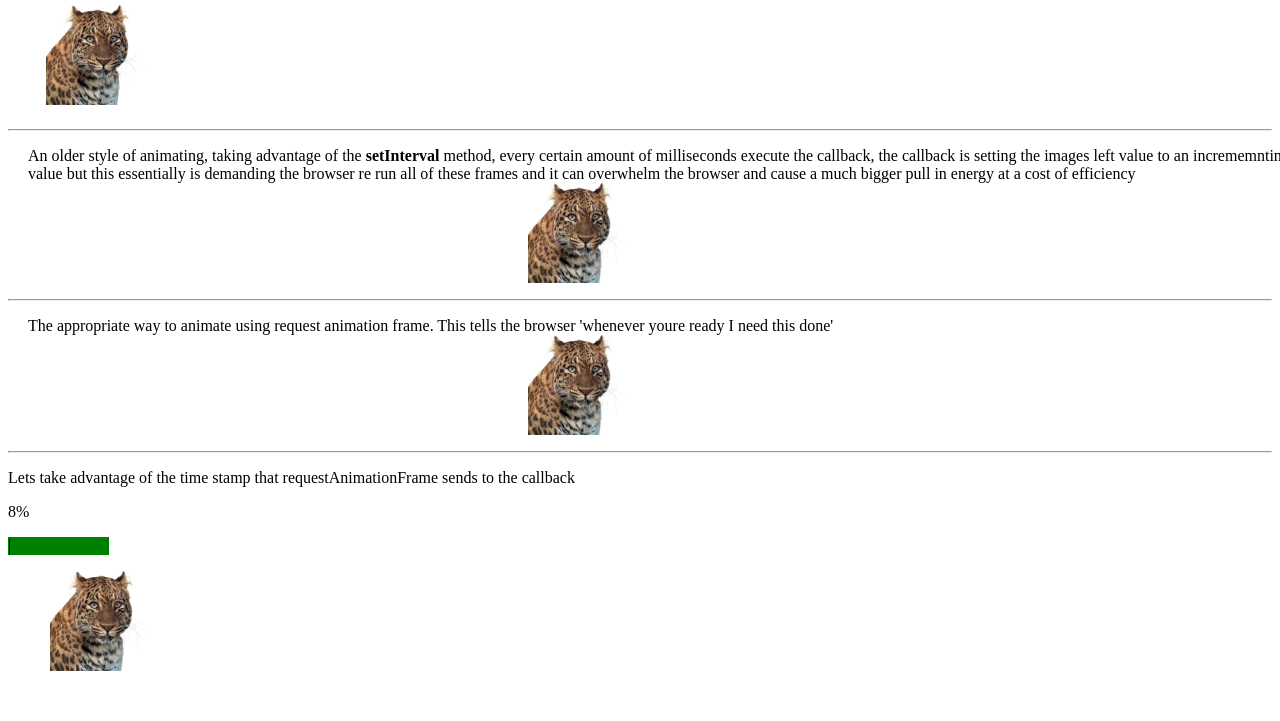
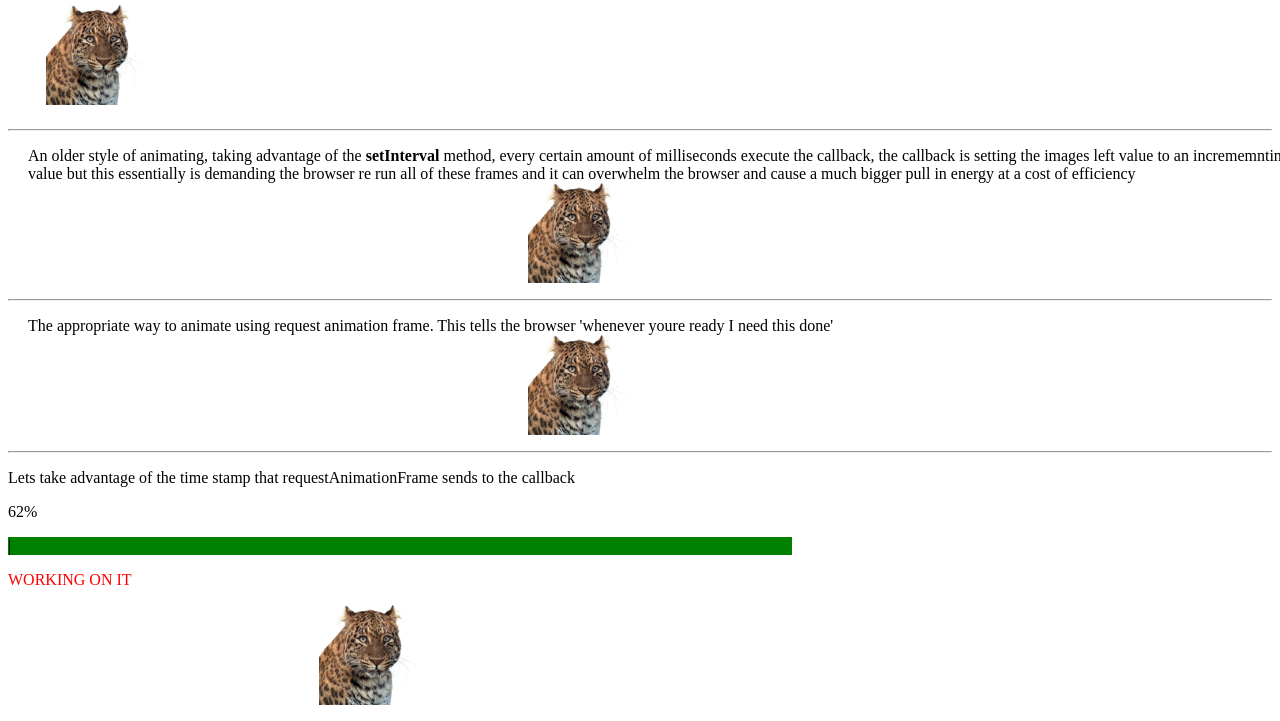
Before and after one commit to benjflowers/ancientHax, a plain HTML site: page index.html in a window 1280 px wide. Shown: the part 441-1162 px from the top of the page. Before the commit the page ends 1128 px from the top, so only its background shows below. Drawn offline with Linux system fonts and the light colour scheme.

Commit message:
Weird error was related to splitting screen/adjusting screen size? Added more progress indicators

```diff
--- a/index.html
+++ b/index.html
@@ -54,6 +54,7 @@
         <br>
         <p id="percentDone"></p>
         <p id="progressBar"></p>
+        <p id="alert"></p>
         <img id="timedMover" src="panther.png" style="position: relative" height="100" width="100"/>
       </p>
     </p>
--- a/main.js
+++ b/main.js
@@ -64,15 +64,24 @@ requestAnimationFrame(newMove);
 const timedMover = document.getElementById("timedMover");
 const percentDone = document.getElementById("percentDone");
 const progressBar = document.getElementById("progressBar");
+const alert = document.getElementById("alert");
 progressBar.style.backgroundColor = "green";
 var startTime;
 
 function moveIt(timeStamp, el, dist, duration) {
+  alert.style = "color: red";
+  alert.innerHTML = "WORKING ON IT";
   let runTime = timeStamp - startTime;
   let progress = runTime / duration;
+
   percentDone.innerHTML = (progress * 100).toFixed(0) + "%";
   progressBar.innerHTML = "|";
   progressBar.style.width = (progress * 100).toFixed(0) + "%";
+
+  if ((progress * 100).toFixed(0) == 100) {
+    alert.innerHTML = "DONE";
+    alert.style = "color: green";
+  }
   progress = Math.min(progress, 1);
   el.style.left = (dist * progress).toFixed(2) + "px";
   if (runTime < duration) {
@@ -84,5 +93,5 @@ function moveIt(timeStamp, el, dist, duration) {
 
 requestAnimationFrame(function(timeStamp) {
   startTime = timeStamp;
-  moveIt(timeStamp, timedMover, 500, 60000);
+  moveIt(timeStamp, timedMover, 500, 8000);
 });
```
